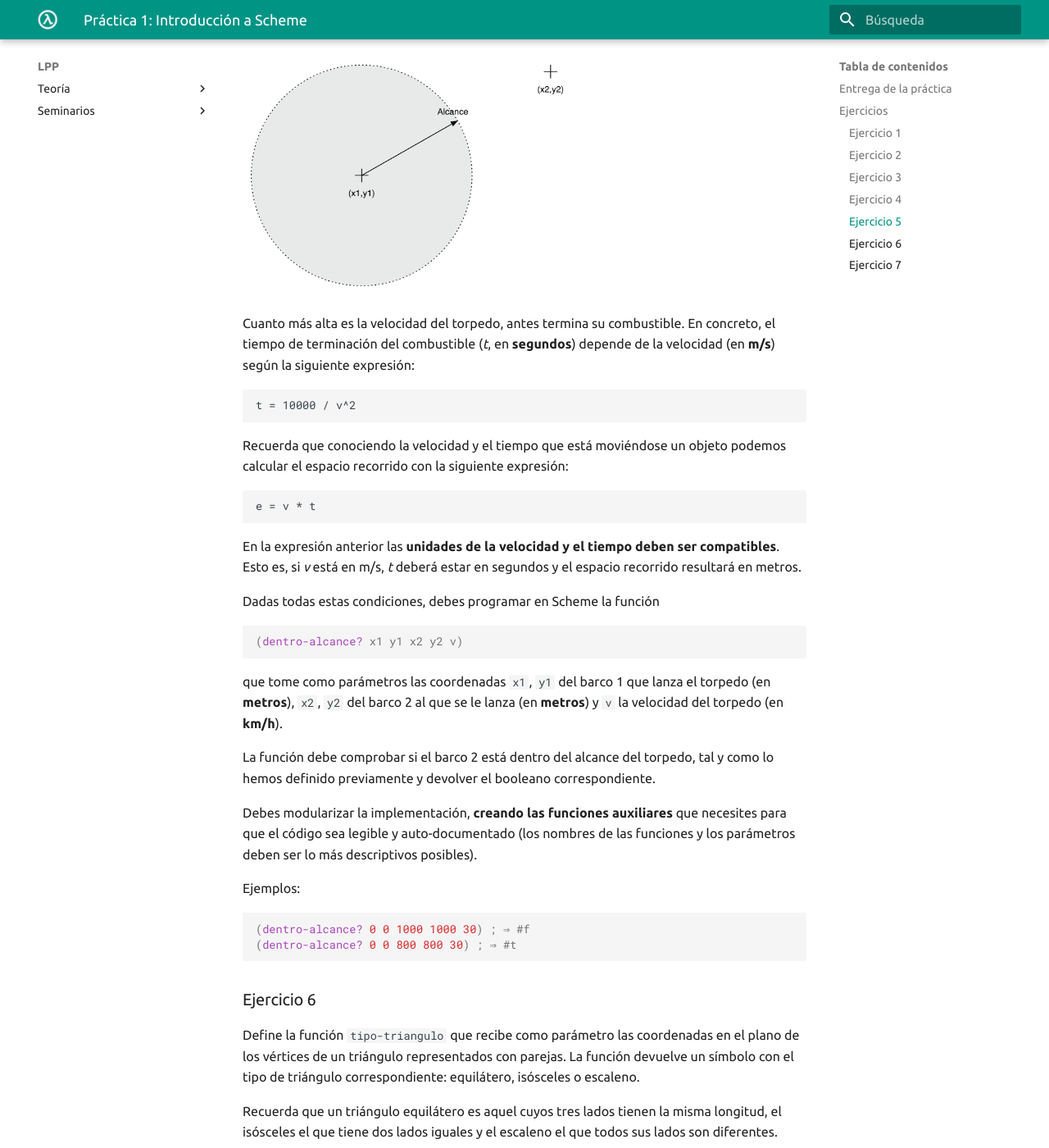
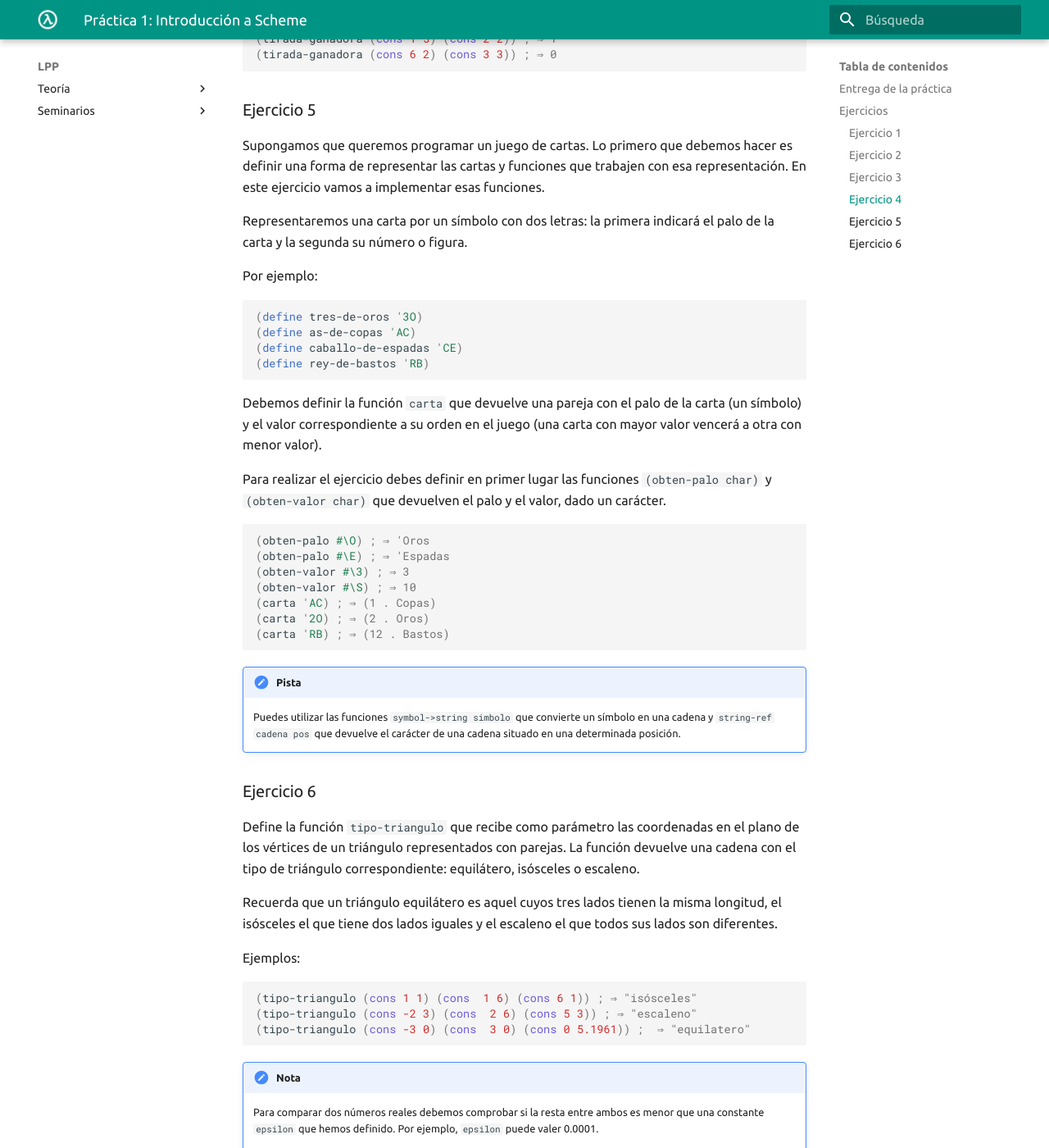
Before and after one commit to domingogallardo/apuntes-lpp, an MkDocs documentation site: the page built from docs/practicas/practica01/practica01.md, in a window 1280 px wide and 1400 px high, scrolled down 3763 px. Shown: the whole window at 82% size. Built offline with MkDocs 1.6.1 and Material for MkDocs 9.7.7, drawn with Linux system fonts in a browser that asks for light colours; some of the changed text lies outside the part shown.

Commit message:
Cambios en la práctica 1

````diff
--- a/docs/practicas/practica01/practica01.md
+++ b/docs/practicas/practica01/practica01.md
@@ -9,14 +9,14 @@ solución debe incluir:
 
 - La **definición de las funciones** que resuelven el ejercicio.
 - Un conjunto de **pruebas** que comprueben su funcionamiento, y el de
-  funciones auxiliares que hayamos definido, utilizando el API SchemeUnit.
+  funciones auxiliares que hayamos definido, utilizando el API RackUnit.
 
 Por ejemplo, supongamos que el primer ejercicio de la práctica 1 sea
 implementar la función `suma-cuadrados` que recibe dos números y
 devuelve la suma de sus cuadrados y se proponen en el enunciado los
 siguientes ejemplos:
 
-```scheme
+```racket
 (suma-cuadrados 10 10) ; ⇒ 200
 (suma-cuadrados -2 9) ; ⇒  85
 ```
@@ -25,12 +25,11 @@ La solución se debería entregar de la siguiente forma:
 
 **`practica01.rkt`**:
 
-```scheme
+```racket
 ;; José Fernandez Muñoz
 
-#lang r6rs
-(import (rnrs)
-        (schemeunit))
+#lang racket
+(require rackunit)
 
 ;;
 ;; Ejercicio 1: suma-cuadrados
@@ -76,7 +71,7 @@ a) Implementa la función `(binario-a-decimal b3 b2 b1 b0)` que reciba
 4 bits que representan un número en binario y devuelva el número
 decimal equivalente.
 
-```scheme
+```racket
 (binario-a-decimal 1 1 1 1) ; ⇒ 15
 (binario-a-decimal 0 1 1 0) ; ⇒ 6
 (binario-a-decimal 0 0 1 0) ; ⇒ 2
@@ -84,7 +79,7 @@ decimal equivalente.
 
 **Nota**: recuerda que para realizar esta conversión, se utiliza la siguiente fórmula:
 
-```
+```text
 n = b3 * 2ˆ3 + b2 * 2ˆ2 + b1 * 2ˆ1 + b0 * 2ˆ0
 ```
 
@@ -95,7 +90,7 @@ b) Implementa la función `(binario-a-hexadecimal b3 b2 b1 b0)` que
 reciba 4 bits de un número representado en binario y devuelva el
 carácter correspondiente a su representación en hexadecimal.
 
-```scheme
+```racket
 (binario-a-hexadecimal 1 1 1 1) ; ⇒ #\F
 (binario-a-hexadecimal 0 1 1 0) ; ⇒ #\6
 (binario-a-hexadecimal 1 0 1 0) ; ⇒ #\A
@@ -136,7 +131,7 @@ Implementa dos versiones de la función:
   `menor-de-tres-v2` como una composición de llamadas a esta función
   auxiliar.
 
-```scheme
+```racket
 (menor-de-tres 2 8 1) ;; ⇒ 1
 (menor-de-tres-v2 3 0 3) ;; ⇒ 0
 ```
@@ -144,19 +139,19 @@ Implementa dos versiones de la función:
 
 ### Ejercicio 3
 
-Supongamos las definiciones
+a) Supongamos las definiciones
 
-```scheme
+```racket
 (define (f x y)
-    (+ x y))
+    (cons x y))
 
 (define (g x)
-    (* 2 x))
+    (cons 2 x))
 ```
 
 Realiza la evaluación paso a paso de la siguiente expresión
 
-```scheme
+```racket
 (f (g (+ 2 1)) (+ 1 1))
 ```
 
@@ -165,6 +160,30 @@ aplicativo** y como el **orden normal**.
 
 Escribe la solución entre comentarios en el propio fichero `.rkt` de
 la práctica.
+
+b) Supongamos las definiciones
+
+```racket
+(define (f x)
+    (/ x 0))
+
+(define (g x y)
+    (if (= x 0)
+        0
+        y))
+```
+
+Igual que en el apartado anterior, realiza la evaluación paso a paso
+de la siguiente expresión
+
+```racket
+(g 0 (f 10))
+```
+
+mediante el **modelo de sustitución**, utilizando tanto el **orden
+aplicativo** y como el **orden normal**. Y escribe la solución entre
+comentarios en el propio fichero `.rkt` de la práctica.
+
 
 ### Ejercicio 4
 
@@ -177,7 +196,7 @@ ganadora, 2 si `t2` es la ganadora o bien 0 si hay un empate. Este
 último caso se producirá cuando la diferencia con 7 de ambas tiradas
 es la misma.
 
-```scheme
+```racket
 (tirada-ganadora (cons 1 3) (cons 1 6)) ; ⇒ 2
 (tirada-ganadora (cons 1 5) (cons 2 2)) ; ⇒ 1
 (tirada-ganadora (cons 6 2) (cons 3 3)) ; ⇒ 0
@@ -185,70 +204,52 @@ es la misma.
 
 ### Ejercicio 5
 
-Supongamos que estamos implementando un **juego de guerra de barcos** en
-el que los barcos están situados en coordenadas del plano definidas
-por la posición _x_ y la posición _y_, ambos números reales (**metros**).
+Supongamos que queremos programar un juego de cartas. Lo primero que
+debemos hacer es definir una forma de representar las cartas y
+funciones que trabajen con esa representación. En este ejercicio vamos
+a implementar esas funciones.
 
-Cada barco puede lanzar un torpedo a otro barco con una velocidad
-determinada (_v_, en **km/h**). El torpedo tiene combustible, y seguirá
-moviéndose hasta que se termine. La distancia a la que eso sucede la
-denominamos el **alcance** del torpedo (ver la siguiente figura):
+Representaremos una carta por un símbolo con dos letras: la primera
+indicará el palo de la carta y la segunda su número o figura.
 
-<img src="imagenes/barcos.png" width="400px"/>
+Por ejemplo:
 
-Cuanto más alta es la velocidad del torpedo, antes termina su
-combustible. En concreto, el tiempo de terminación del combustible
-(_t_, en **segundos**) depende de la velocidad (en **m/s**) según la
-siguiente expresión:
-
-```
-t = 10000 / v^2
+```racket
+(define tres-de-oros '3O)
+(define as-de-copas 'AC)
+(define caballo-de-espadas 'CE)
+(define rey-de-bastos 'RB)
 ```
 
-Recuerda que conociendo la velocidad y el tiempo que está moviéndose
-un objeto podemos calcular el espacio recorrido con la siguiente
-expresión:
+Debemos definir la función `carta` que devuelve una pareja con el palo
+de la carta (un símbolo) y el valor correspondiente a su orden en el
+juego (una carta con mayor valor vencerá a otra con menor valor).
 
-```
-e = v * t
+Para realizar el ejercicio debes definir en primer lugar las funciones
+`(obten-palo char)` y `(obten-valor char)` que devuelven el palo y el
+valor, dado un carácter.
+
+```racket
+(obten-palo #\O) ; ⇒ 'Oros
+(obten-palo #\E) ; ⇒ 'Espadas
+(obten-valor #\3) ; ⇒ 3
+(obten-valor #\S) ; ⇒ 10
+(carta 'AC) ; ⇒ (1 . Copas)
+(carta '2O) ; ⇒ (2 . Oros)
+(carta 'RB) ; ⇒ (12 . Bastos)
 ```
 
-En la expresión anterior las **unidades de la velocidad y el tiempo
-deben ser compatibles**. Esto es, si _v_ está en m/s, _t_ deberá estar
-en segundos y el espacio recorrido resultará en metros.
-
-Dadas todas estas condiciones, debes programar en Scheme la función
-
-```scheme
-(dentro-alcance? x1 y1 x2 y2 v)
-```
-
-que tome como parámetros las coordenadas `x1`, `y1` del barco 1 que
-lanza el torpedo (en **metros**), `x2`, `y2` del barco 2 al que se le
-lanza (en **metros**) y `v` la velocidad del torpedo (en **km/h**).
-
-La función debe comprobar si el barco 2 está dentro del alcance del
-torpedo, tal y como lo hemos definido previamente y devolver el
-booleano correspondiente.
-
-Debes modularizar la implementación, **creando las funciones auxiliares**
-que necesites para que el código sea legible y auto-documentado (los
-nombres de las funciones y los parámetros deben ser lo más
-descriptivos posibles).
-
-Ejemplos:
-
-```scheme
-(dentro-alcance? 0 0 1000 1000 30) ; ⇒ #f
-(dentro-alcance? 0 0 800 800 30) ; ⇒ #t
-```
+!!! Note "Pista"
+    Puedes utilizar las funciones `symbol->string simbolo` que convierte un
+    símbolo en una cadena y `string-ref cadena pos` que devuelve el
+    carácter de una cadena situado en una determinada posición.
 
 
 ### Ejercicio 6
 
 Define la función `tipo-triangulo` que recibe como parámetro las
 coordenadas en el plano de los vértices de un triángulo representados
-con parejas. La función devuelve un símbolo con el tipo de triángulo
+con parejas. La función devuelve una cadena con el tipo de triángulo
 correspondiente: equilátero, isósceles o escaleno.
 
 Recuerda que un triángulo equilátero es aquel cuyos tres lados tienen
@@ -257,43 +258,28 @@ escaleno el que todos sus lados son diferentes.
 
 Ejemplos:
 
-```scheme
-(tipo-triangulo (cons 1 1) (cons  1 6) (cons 6 1)) ; ⇒ 'isosceles
-(tipo-triangulo (cons -2 3) (cons  2 6) (cons 5 3)) ; ⇒ 'escaleno
-(tipo-triangulo (cons -3 0) (cons  3 0) (cons 0 5.1961)) ;  ⇒ 'equilatero
+```racket
+(tipo-triangulo (cons 1 1) (cons  1 6) (cons 6 1)) ; ⇒ "isósceles"
+(tipo-triangulo (cons -2 3) (cons  2 6) (cons 5 3)) ; ⇒ "escaleno"
+(tipo-triangulo (cons -3 0) (cons  3 0) (cons 0 5.1961)) ;  ⇒ "equilatero"
 ```
 
-**Nota**: Para comparar dos números reales debemos comprobar si la
-resta entre ambos es menor que una constante `epsilon` que hemos
-definido. Por ejemplo, `epsilon` puede valer 0.0001.
+!!! Note "Nota"
+    Para comparar dos números reales debemos comprobar si la
+    resta entre ambos es menor que una constante `epsilon` que hemos
+    definido. Por ejemplo, `epsilon` puede valer 0.0001.
 
-Puedes usar la siguiente función auxiliar:
+    Puedes usar la siguiente función auxiliar:
 
-```scheme
-(define epsilon 0.0001)
+    ```racket
+    (define epsilon 0.0001)
 
-(define (iguales-reales? x y)
-  (< (abs (- x y)) epsilon))
-```
-
-### Ejercicio 7
-
-Define la función `calculadora` que recibe una pareja como
-parámetro. La pareja contiene un carácter (`+`, `-`, `*` o `/`) que
-indica un operador y otra pareja con los operandos. La función realiza
-la operación y devuelve el resultado.
+    (define (iguales-reales? x y)
+        (< (abs (- x y)) epsilon))
+    ```
 
 
-Ejemplos:
-
-```scheme
-(calculadora (cons #\+ (cons 2 3))) ; ⇒5
-(calculadora (cons #\* (cons 3 4))) ; ⇒ 12
-(calculadora (cons #\- (cons 7 4))) ; ⇒ 3
-(calculadora (cons #\/ (cons 6 3))) ; ⇒ 2
-```
-
 ----
-Lenguajes y Paradigmas de Programación, curso 2018-19
+Lenguajes y Paradigmas de Programación, curso 2019-20
 © Departamento Ciencia de la Computación e Inteligencia Artificial, Universidad de Alicante
 Domingo Gallardo, Cristina Pomares, Antonio Botía, Francisco Martínez
````
Also changed, not shown: other parts of docs/practicas/practica01/practica01.md (+0 -4 lines), docs/practicas/practica01/imagenes/barcos.png (deleted).
